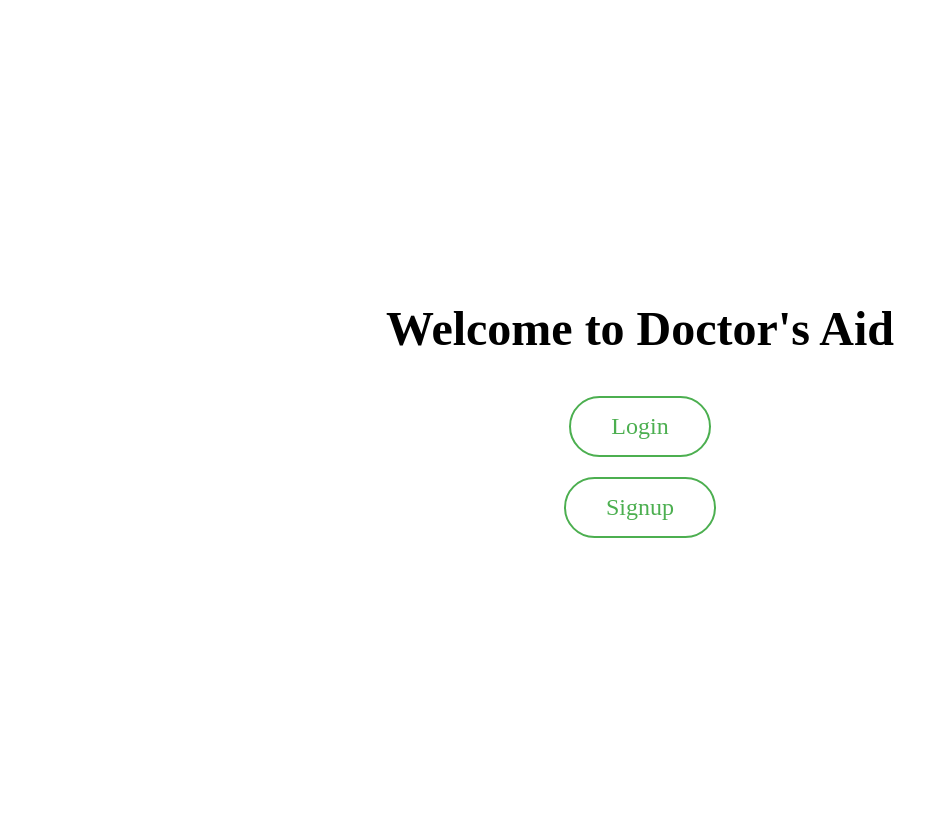
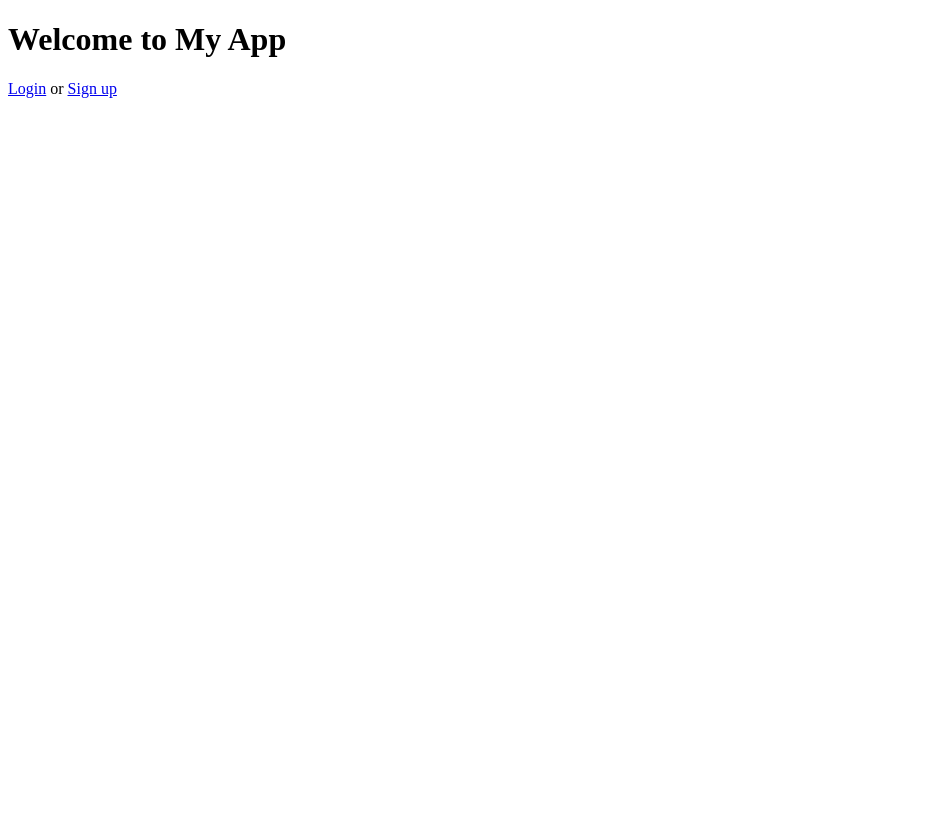
Before and after one commit to shashankdhavala/EMKE, a Django app: page / in a window 1280 px wide. Shown: the whole page, without its empty margins (0-948 px from the left). After the commit the page ends 98 px from the top, so only its background shows below. Run offline with Django 4.2, Linux system fonts and the light colour scheme.

Commit message:
Restored login and signup

```diff
--- a/playground/templates/home.css
+++ /dev/null
@@ -1,37 +0,0 @@
-/* Center the links vertically and horizontally */
-.container {
-    display: flex;
-    justify-content: center;
-    align-items: center;
-    height: 100vh;
-  }
-
-  /* Style the links */
-  .links {
-    display: flex;
-    flex-direction: column;
-    align-items: center;
-  }
-
-  .links h1 {
-    font-size: 3em;
-    font-weight: bold;
-    margin-bottom: 30px;
-  }
-
-  .links a {
-    display: block;
-    margin: 10px;
-    padding: 15px 40px;
-    border: 2px solid #4CAF50;
-    border-radius: 50px;
-    text-decoration: none;
-    color: #4CAF50;
-    font-size: 1.5em;
-    transition: all 0.3s ease-in-out;
-  }
-
-  .links a:hover {
-    background-color: #4CAF50;
-    color: white;
-  }
--- a/playground/templates/home.html
+++ b/playground/templates/home.html
@@ -1,17 +1,10 @@
 <!DOCTYPE html>
 <html>
 <head>
-	<title>Doctor'd Aid</title>
-	<!-- Link to your CSS file -->
-	<link rel="stylesheet" type="text/css" href="./home.css">
+    <title>My App</title>
 </head>
 <body>
-	<div class="container">
-		<div class="links">
-			<h1>Welcome to Doctor's Aid</h1>
-			<a href="{% url 'login' %}">Login</a>
-			<a href="{% url 'signup' %}">Signup</a>
-		</div>
-	</div>
+    <h1>Welcome to My App</h1>
+    <a href="{% url 'login' %}">Login</a> or <a href="{% url 'signup' %}">Sign up</a>
 </body>
 </html>
```
Also changed, not shown: db.sqlite3.
